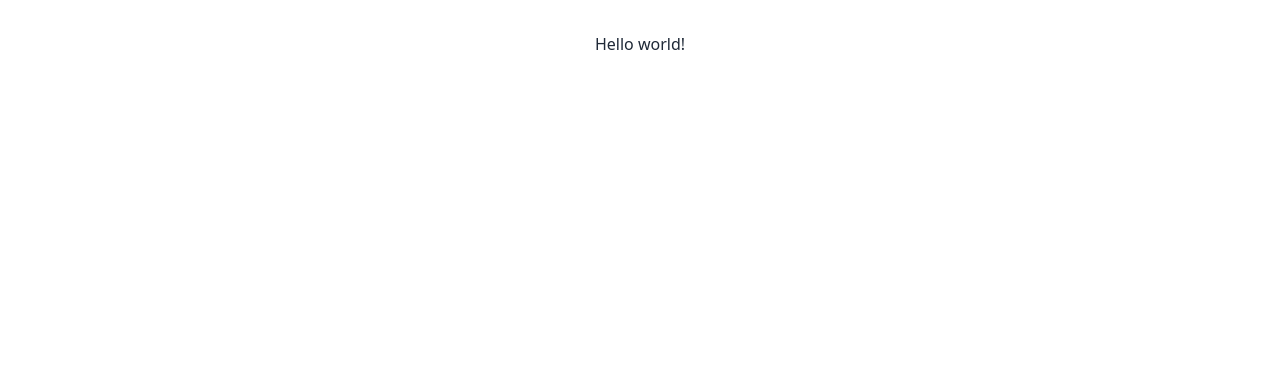
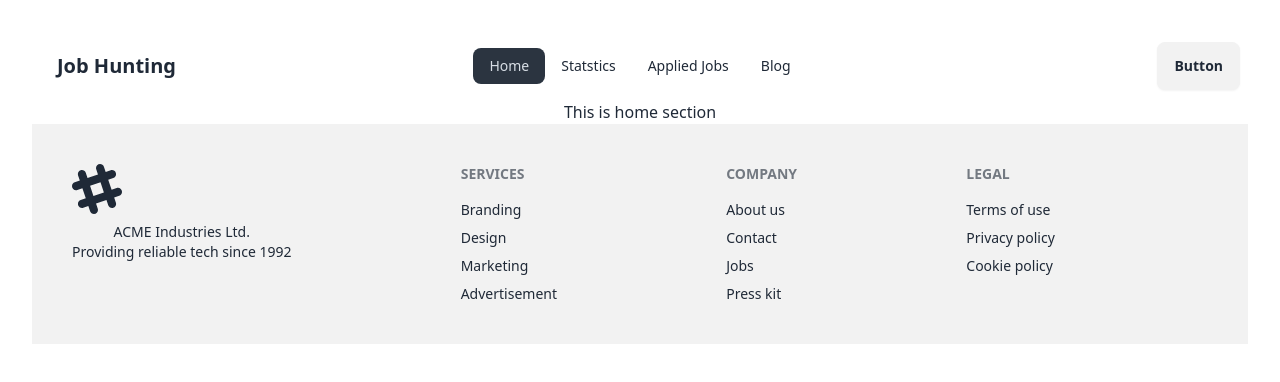
Before and after one commit to fardinariful/Career_Hub, a React (Vite) app: page / in a window 1280 px wide. Shown: the top 382 px of the page. Built offline with nearby package versions, Linux system fonts and the light colour scheme.

Commit message:
navbar added

```diff
--- /dev/null
+++ b/src/Component/AppliedJobs/AppliedJobs.jsx
@@ -0,0 +1,9 @@
+const AppliedJobs = () => {
+    return (
+        <div>
+
+        </div>
+    );
+};
+
+export default AppliedJobs;
--- /dev/null
+++ b/src/Component/Blogs/Blogs.jsx
@@ -0,0 +1,9 @@
+const Blogs = () => {
+    return (
+        <div>
+
+        </div>
+    );
+};
+
+export default Blogs;
--- /dev/null
+++ b/src/Component/Footer/Footer.jsx
@@ -0,0 +1,46 @@
+const Footer = () => {
+    return (
+        <footer className="footer bg-base-200 text-base-content p-10">
+  <aside>
+    <svg
+      width="50"
+      height="50"
+      viewBox="0 0 24 24"
+      xmlns="http://www.w3.org/2000/svg"
+      fillRule="evenodd"
+      clipRule="evenodd"
+      className="fill-current">
+      <path
+        d="M22.672 15.226l-2.432.811.841 2.515c.33 1.019-.209 2.127-1.23 2.456-1.15.325-2.148-.321-2.463-1.226l-.84-2.518-5.013 1.677.84 2.517c.391 1.203-.434 2.542-1.831 2.542-.88 0-1.601-.564-1.86-1.314l-.842-2.516-2.431.809c-1.135.328-2.145-.317-2.463-1.229-.329-1.018.211-2.127 1.231-2.456l2.432-.809-1.621-4.823-2.432.808c-1.355.384-2.558-.59-2.558-1.839 0-.817.509-1.582 1.327-1.846l2.433-.809-.842-2.515c-.33-1.02.211-2.129 1.232-2.458 1.02-.329 2.13.209 2.461 1.229l.842 2.515 5.011-1.677-.839-2.517c-.403-1.238.484-2.553 1.843-2.553.819 0 1.585.509 1.85 1.326l.841 2.517 2.431-.81c1.02-.33 2.131.211 2.461 1.229.332 1.018-.21 2.126-1.23 2.456l-2.433.809 1.622 4.823 2.433-.809c1.242-.401 2.557.484 2.557 1.838 0 .819-.51 1.583-1.328 1.847m-8.992-6.428l-5.01 1.675 1.619 4.828 5.011-1.674-1.62-4.829z"></path>
+    </svg>
+    <p>
+      ACME Industries Ltd.
+      <br />
+      Providing reliable tech since 1992
+    </p>
+  </aside>
+  <nav>
+    <h6 className="footer-title">Services</h6>
+    <a className="link link-hover">Branding</a>
+    <a className="link link-hover">Design</a>
+    <a className="link link-hover">Marketing</a>
+    <a className="link link-hover">Advertisement</a>
+  </nav>
+  <nav>
+    <h6 className="footer-title">Company</h6>
+    <a className="link link-hover">About us</a>
+    <a className="link link-hover">Contact</a>
+    <a className="link link-hover">Jobs</a>
+    <a className="link link-hover">Press kit</a>
+  </nav>
+  <nav>
+    <h6 className="footer-title">Legal</h6>
+    <a className="link link-hover">Terms of use</a>
+    <a className="link link-hover">Privacy policy</a>
+    <a className="link link-hover">Cookie policy</a>
+  </nav>
+</footer>
+    );
+};
+
+export default Footer;
--- /dev/null
+++ b/src/Component/Header/Header.jsx
@@ -0,0 +1,50 @@
+import { NavLink } from "react-router-dom";
+
+const Header = () => {
+
+    const links =<>
+         <li><NavLink to="/">Home</NavLink></li>
+         <li><NavLink to="/statstics">Statstics</NavLink></li>
+         <li><NavLink to="/appliedjobs">Applied Jobs</NavLink></li>
+         <li><NavLink to="/blog">Blog</NavLink></li>
+    </>
+    return (
+
+        <div className="navbar bg-base-100">
+  <div className="navbar-start">
+    <div className="dropdown">
+      <div tabIndex={0} role="button" className="btn btn-ghost lg:hidden">
+        <svg
+          xmlns="http://www.w3.org/2000/svg"
+          className="h-5 w-5"
+          fill="none"
+          viewBox="0 0 24 24"
+          stroke="currentColor">
+          <path
+            strokeLinecap="round"
+            strokeLinejoin="round"
+            strokeWidth="2"
+            d="M4 6h16M4 12h8m-8 6h16" />
+        </svg>
+      </div>
+      <ul
+        tabIndex={0}
+        className="menu menu-sm dropdown-content bg-base-100 rounded-box z-[1] mt-3 w-52 p-2 shadow">
+        {links}
+      </ul>
+    </div>
+    <a className="btn btn-ghost text-xl">Job Hunting</a>
+  </div>
+  <div className="navbar-center hidden lg:flex">
+    <ul className="menu menu-horizontal px-1">
+     {links}
+    </ul>
+  </div>
+  <div className="navbar-end">
+    <a className="btn">Button</a>
+  </div>
+</div>
+    );
+};
+
+export default Header;
--- /dev/null
+++ b/src/Component/Home/Home.jsx
@@ -0,0 +1,9 @@
+const Home = () => {
+    return (
+        <div>
+            <h1>This is home section</h1>
+        </div>
+    );
+};
+
+export default Home;
--- /dev/null
+++ b/src/Component/Root/Root.jsx
@@ -0,0 +1,15 @@
+import { Outlet } from "react-router-dom";
+import Footer from "../Footer/Footer";
+import Header from "../Header/Header";
+
+const Root = () => {
+    return (
+        <div>
+            <Header></Header>
+            <Outlet></Outlet>
+            <Footer></Footer>
+        </div>
+    );
+};
+
+export default Root;
--- /dev/null
+++ b/src/Component/Statstics/Statstics.jsx
@@ -0,0 +1,11 @@
+
+
+const Statstics = () => {
+    return (
+        <div>
+
+        </div>
+    );
+};
+
+export default Statstics;
```
Also changed, not shown: src/main.jsx (+24 -1 lines).
